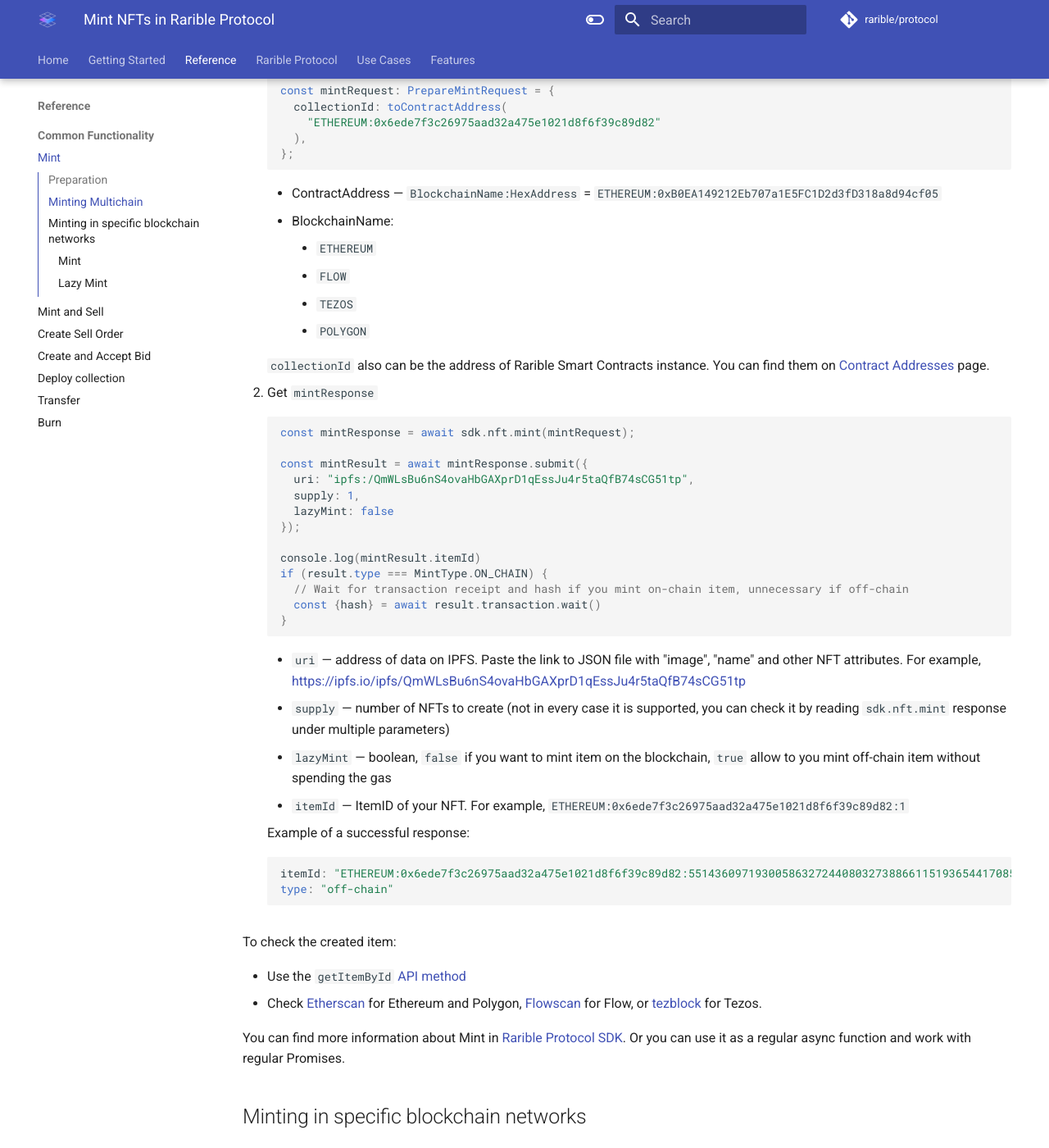
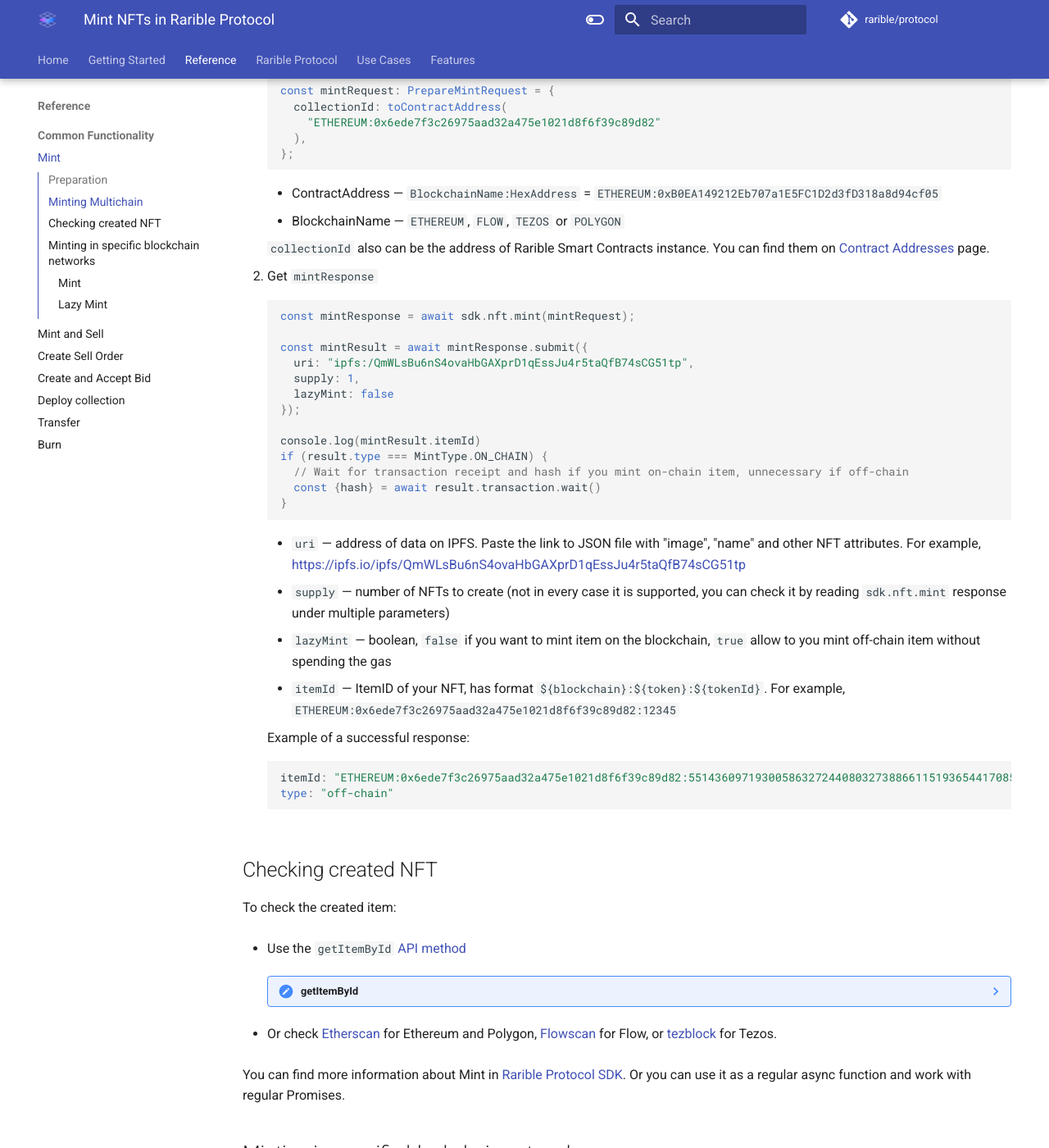
Before and after one commit to rarible/protocol, an MkDocs documentation site: the page built from docs/overview/mint.md, in a window 1280 px wide and 1400 px high, scrolled down 453 px. Shown: the whole window at 82% size. Built offline with MkDocs 1.6.1 and Material for MkDocs 9.7.7, drawn with Linux system fonts in a browser that asks for light colours; comment, search, counter and statistics services are not loaded; some of the changed lines change nothing that is shown.

Commit message:
feat: add checking created NFT

````diff
--- a/docs/overview/mint.md
+++ b/docs/overview/mint.md
@@ -25,12 +25,7 @@
     ```
 
     * ContractAddress — `BlockchainName:HexAddress` = `ETHEREUM:0xB0EA149212Eb707a1E5FC1D2d3fD318a8d94cf05`
-    * BlockchainName:
-
-        * `ETHEREUM`
-        * `FLOW`
-        * `TEZOS`
-        * `POLYGON`
+    * BlockchainName — `ETHEREUM`, `FLOW`, `TEZOS` or `POLYGON`
 
     `collectionId` also can be the address of Rarible Smart Contracts instance. You can find them on [Contract Addresses](../ethereum/contract-addresses.md) page.
 
@@ -55,7 +50,7 @@
     * `uri` — address of data on IPFS. Paste the link to JSON file with "image", "name" and other NFT attributes. For example, [https://ipfs.io/ipfs/QmWLsBu6nS4ovaHbGAXprD1qEssJu4r5taQfB74sCG51tp](https://ipfs.io/ipfs/QmWLsBu6nS4ovaHbGAXprD1qEssJu4r5taQfB74sCG51tp)
     * `supply` — number of NFTs to create (not in every case it is supported, you can check it by reading `sdk.nft.mint` response under multiple parameters)
     * `lazyMint` — boolean, `false` if you want to mint item on the blockchain, `true` allow to you mint off-chain item without spending the gas
-    * `itemId` —  ItemID of your NFT. For example, `ETHEREUM:0x6ede7f3c26975aad32a475e1021d8f6f39c89d82:1`
+    * `itemId` —  ItemID of your NFT, has format `${blockchain}:${token}:${tokenId}`. For example, `ETHEREUM:0x6ede7f3c26975aad32a475e1021d8f6f39c89d82:12345`
 
     Example of a successful response:
 
@@ -64,10 +59,77 @@
     type: "off-chain"
     ```
 
+## Checking created NFT
+
 To check the created item:
 
 * Use the `getItemById` [API method](https://api.rarible.org/v0.1/doc#operation/getItemById)
-* Check [Etherscan](https://etherscan.io/) for Ethereum and Polygon, [Flowscan](https://flowscan.org/) for Flow, or [tezblock](https://tezblock.io/) for Tezos.
+
+    ??? note "getItemById"
+
+        Returns Item by ID.
+
+        `https://api.rarible.org/v0.1/items/{itemId}`
+
+        **Example request (staging)**
+
+        ```shell
+        curl --request GET 'https://api-staging.rarible.org/v0.1/items/ETHEREUM:0x6ede7f3c26975aad32a475e1021d8f6f39c89d82:19661880631107248865491477079747186145992059189823053172927066273904580362243'
+        ```
+
+        Request parameters:
+
+        * `itemId` —  ItemID of your NFT, has format `${blockchain}:${token}:${tokenId}`.
+
+            For example, `ETHEREUM:0x6ede7f3c26975aad32a475e1021d8f6f39c89d82:12345`
+
+        **Example response (status 200)**
+
+        ```json
+        {
+           "id": "ETHEREUM:0x6ede7f3c26975aad32a475e1021d8f6f39c89d82:19661880631107248865491477079747186145992059189823053172927066273904580362243",
+           "blockchain": "ETHEREUM",
+           "collection": "ETHEREUM:0x6ede7f3c26975aad32a475e1021d8f6f39c89d82",
+           "contract": "ETHEREUM:0x6ede7f3c26975aad32a475e1021d8f6f39c89d82",
+           "tokenId": "19661880631107248865491477079747186145992059189823053172927066273904580362243",
+           "creators": [
+              {
+                 "account": "ETHEREUM:0x2b783ae5b5b8a7a822449c7d8b6f35f9abc827f5",
+                 "value": 10000
+              }
+           ],
+           "owners": [],
+           "royalties": [],
+           "lazySupply": "0",
+           "pending": [],
+           "mintedAt": "2022-03-09T22:48:33Z",
+           "lastUpdatedAt": "2022-03-09T22:50:03.530Z",
+           "supply": "1",
+           "meta": {
+              "name": "gbgbgbgbgbgb",
+              "description": "",
+              "attributes": [],
+              "content": [
+                 {
+                    "@type": "IMAGE",
+                    "url": "https://rarible.mypinata.cloud/ipfs/QmQCp8bhbaPwGEuHeeR8pme2q3zuSjam2JEuFgAvp4DZsU/image.jpeg",
+                    "representation": "ORIGINAL",
+                    "mimeType": "image/jpeg",
+                    "size": 13311,
+                    "width": 640,
+                    "height": 640
+                 }
+              ],
+              "restrictions": []
+           },
+           "deleted": false,
+           "auctions": [],
+           "totalStock": "0",
+           "sellers": 0
+        }
+        ```
+
+* Or check [Etherscan](https://etherscan.io/) for Ethereum and Polygon, [Flowscan](https://flowscan.org/) for Flow, or [tezblock](https://tezblock.io/) for Tezos.
 
 You can find more information about Mint in [Rarible Protocol SDK](https://github.com/rarible/sdk#mint). Or you can use it as a regular async function and work with regular Promises.
 
--- a/mkdocs.yml
+++ b/mkdocs.yml
@@ -121,7 +121,6 @@
           - 'Overview': 'union-sdk.md'
           - 'API Usage with SDK': 'union-sdk/api.md'
           - 'Transfer, Mint, Burn': 'union-sdk/nft.md'
-          - 'Sell, Bid, Fill': 'union-sdk/order.md'
       - 'Ethereum':
           - 'Ethereum Overview': 'ethereum/ethereum-overview.md'
           - 'Contract Addresses': 'ethereum/contract-addresses.md'
````
